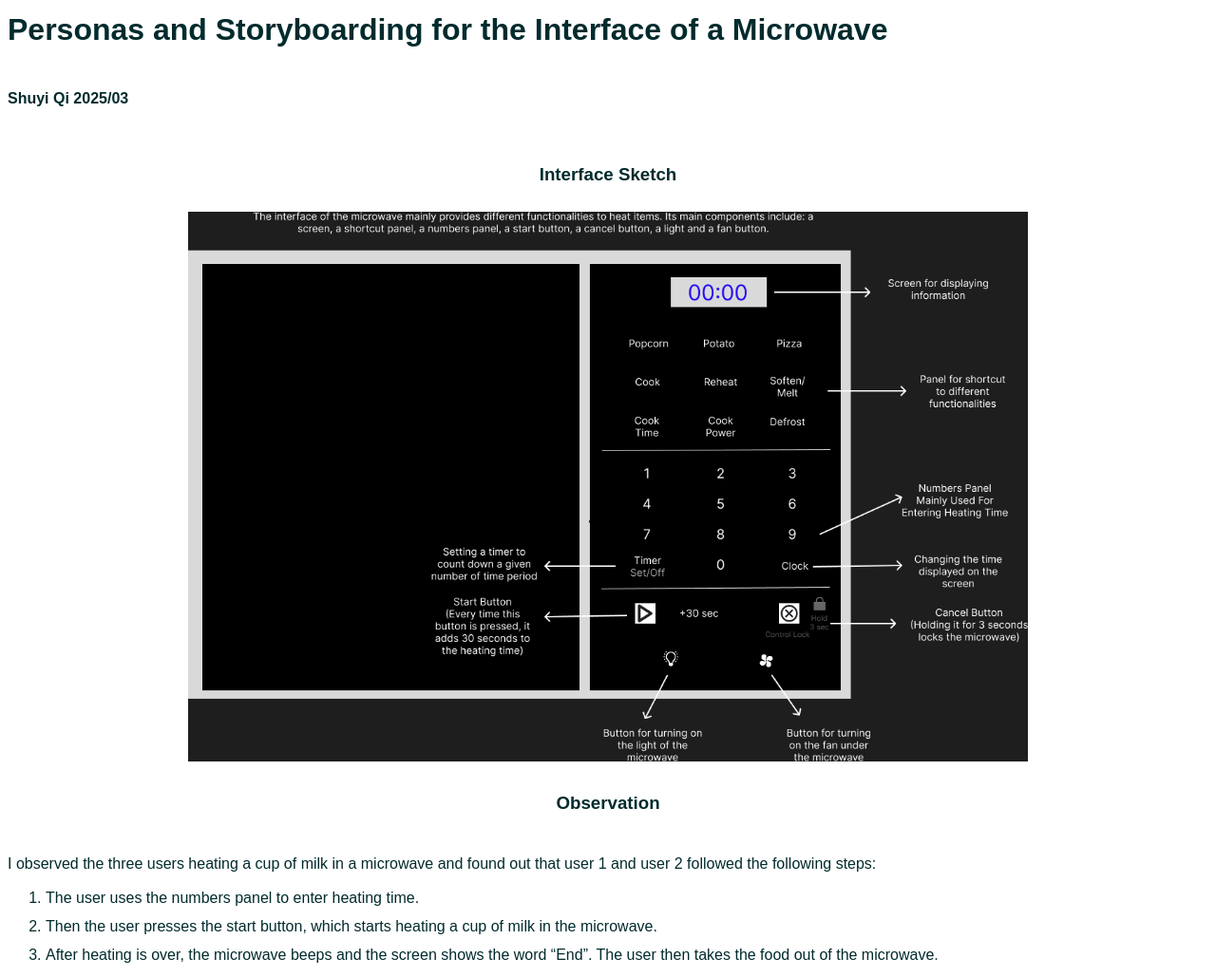
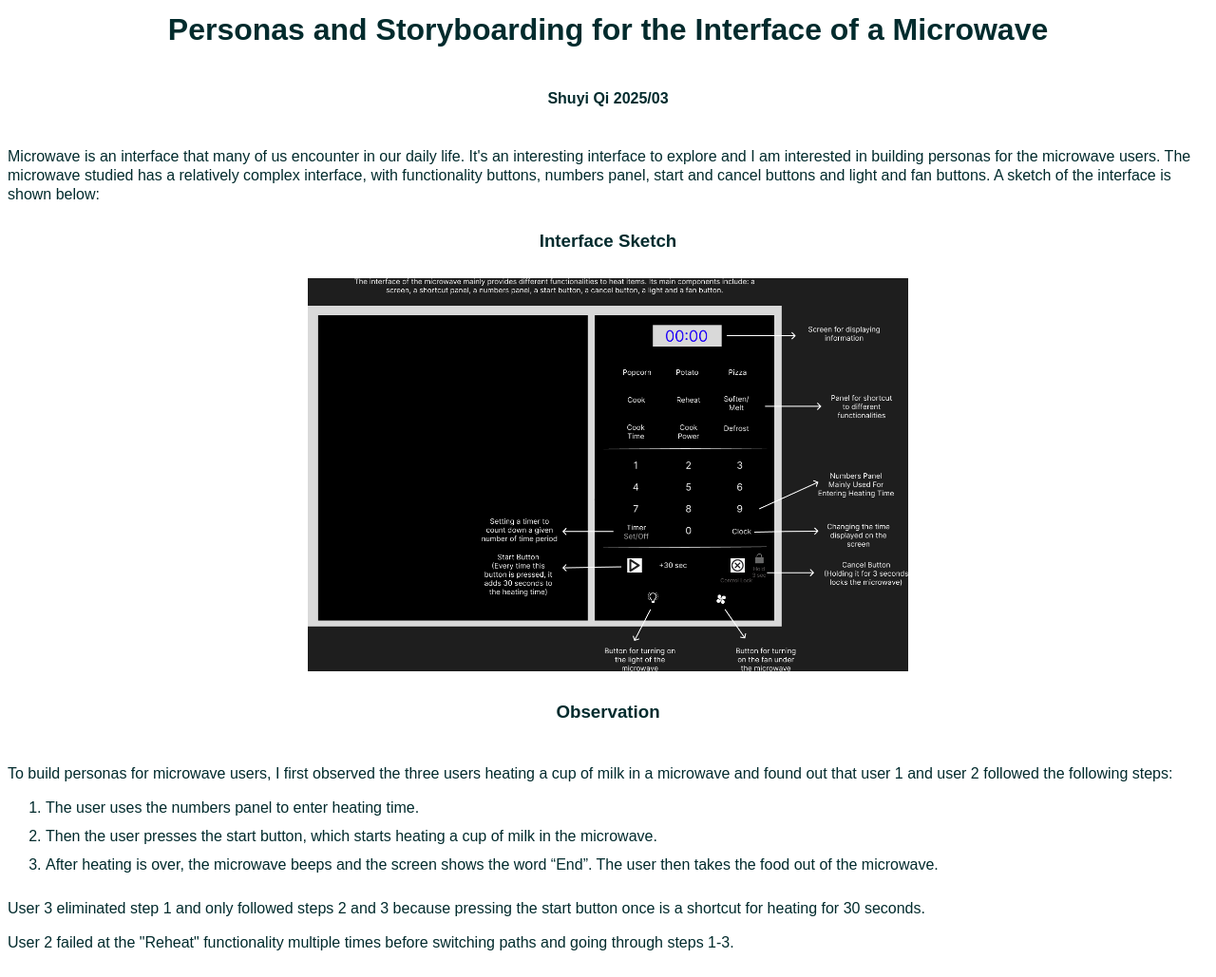
Before and after one commit to qishuyi/personas-webpage, a plain HTML site: page index.html in a window 1280 px wide. Shown: the top 1029 px of the page at 95% size. Drawn offline with Linux system fonts and the light colour scheme.

Commit message:
Enriched narrative

```diff
--- a/index.html
+++ b/index.html
@@ -19,14 +19,20 @@
           </div>
         </div>
         <div>
+            Microwave is an interface that many of us encounter in our daily life. It's an interesting interface to explore
+            and I am interested in building personas for the microwave users. The microwave studied has a relatively complex
+            interface, with functionality buttons, numbers panel, start and cancel buttons and light and fan buttons. A sketch
+            of the interface is shown below:
+        </div>
+        <div>
             <h3 class="sectionTitle">Interface Sketch</h3>
         </div>
-        <img src="assets/microwave_interface.png" alt="microwave interface">
+        <img id="microwaveInterface" src="assets/microwave_interface.png" alt="microwave interface">
         <div>
             <h3 class="sectionTitle">Observation</h3>
         </div>
         <div>
-            <p>I observed the three users heating a cup of milk in a microwave and found out that user 1 and user 2 followed the following steps:</p>
+            <p>To build personas for microwave users, I first observed the three users heating a cup of milk in a microwave and found out that user 1 and user 2 followed the following steps:</p>
             <ol>
                 <li>The user uses the numbers panel to enter heating time.</li>
                 <li>Then the user presses the start button, which starts heating a cup of milk in the microwave.</li>
--- a/styles.css
+++ b/styles.css
@@ -5,8 +5,16 @@ body {
     line-height: 20px;
 }
 
+h1 {
+    text-align: center;
+}
+
 h3 {
     align-items: center;
+    text-align: center;
+}
+
+h4 {
     text-align: center;
 }
 
@@ -27,23 +35,26 @@ ol li {
 }
 
 img {
-    max-width: 70%;
     padding-bottom: 10px;
-    padding-left: 15%;
-    padding-right: 15%;
     align-items: center;
 }
 
-#persona1 {
+#microwaveInterface {
     width: 50%;
     padding-left: 25%;
     padding-right: 25%;
 }
 
+#persona1 {
+    width: 40%;
+    padding-left: 30%;
+    padding-right: 30%;
+}
+
 #persona2 {
-    width: 50%;
-    padding-left: 25%;
-    padding-right: 25%;
+    width: 40%;
+    padding-left: 30%;
+    padding-right: 30%;
 }
 
 #storyboard {
```
